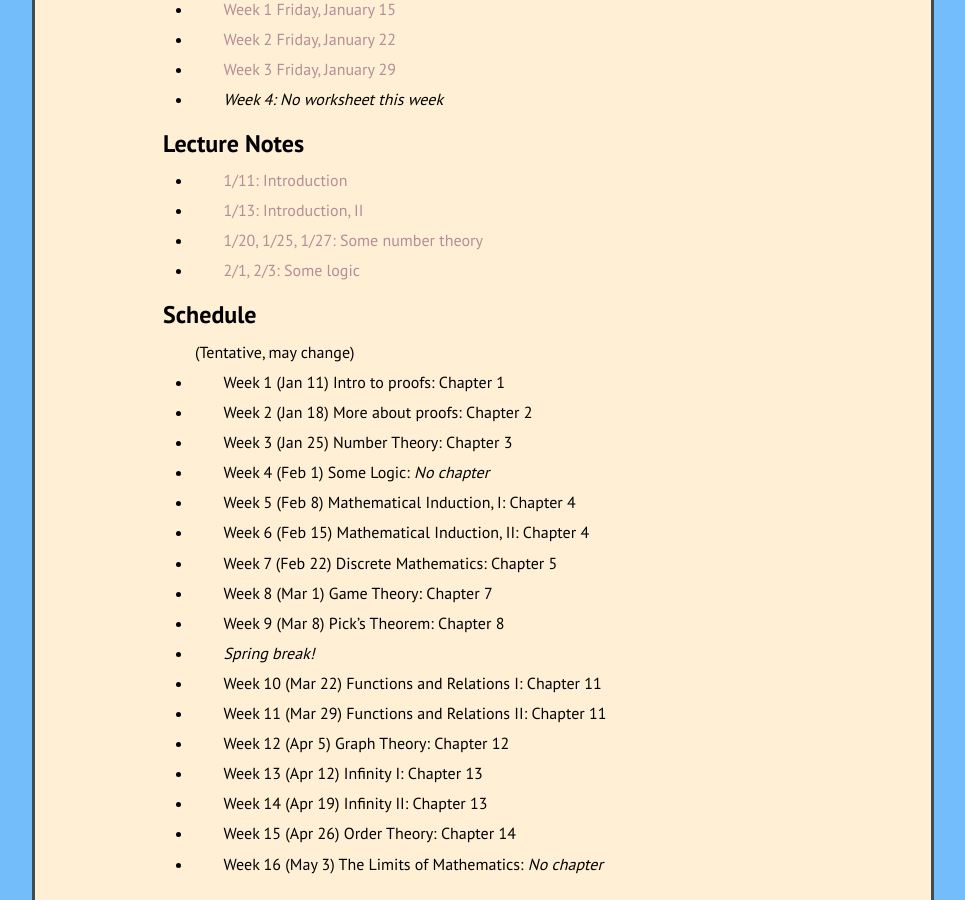
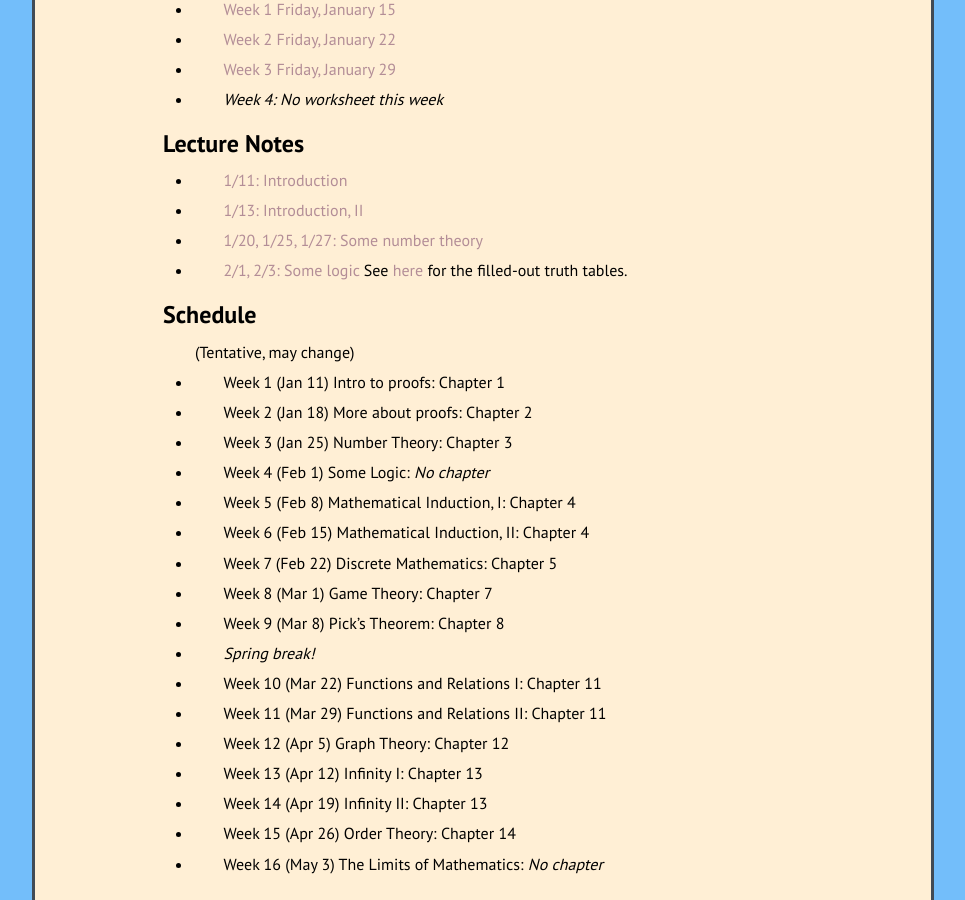
Before and after one commit to kamerynjw/kamerynjw.github.io, a Jekyll site: the page built from teaching/2021/math321.md, in a window 1280 px wide and 900 px high, scrolled down 1679 px. Shown: the whole window, without its empty margins (157-1122 px from the left). Built offline with Jekyll 4.4.1, drawn with Linux system fonts in a browser that asks for light colours; nearby versions of some CDN libraries; formulas are drawn with MathJax 3.

Commit message:
truth tables

```diff
--- a/teaching/2021/math321.md
+++ b/teaching/2021/math321.md
@@ -72,7 +72,7 @@ Lecture Notes
 
 * [1/20, 1/25, 1/27: Some number theory]({{ page.url }}nt.pdf)
 
-* [2/1, 2/3: Some logic]({{ page.url }}logic.pdf)
+* [2/1, 2/3: Some logic]({{ page.url }}logic.pdf) See [here]({{page.url}}tt.pdf) for the filled-out truth tables.
 
 
 Schedule
```
Also changed, not shown: 1 other file.
